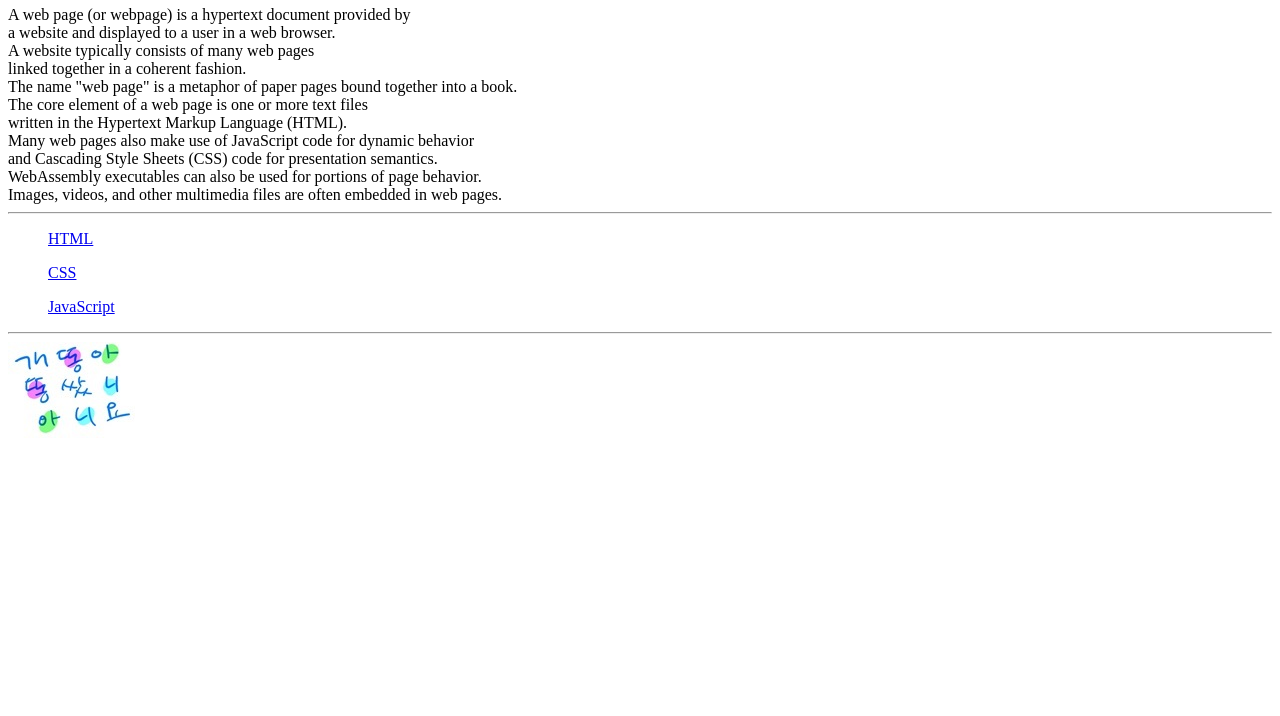
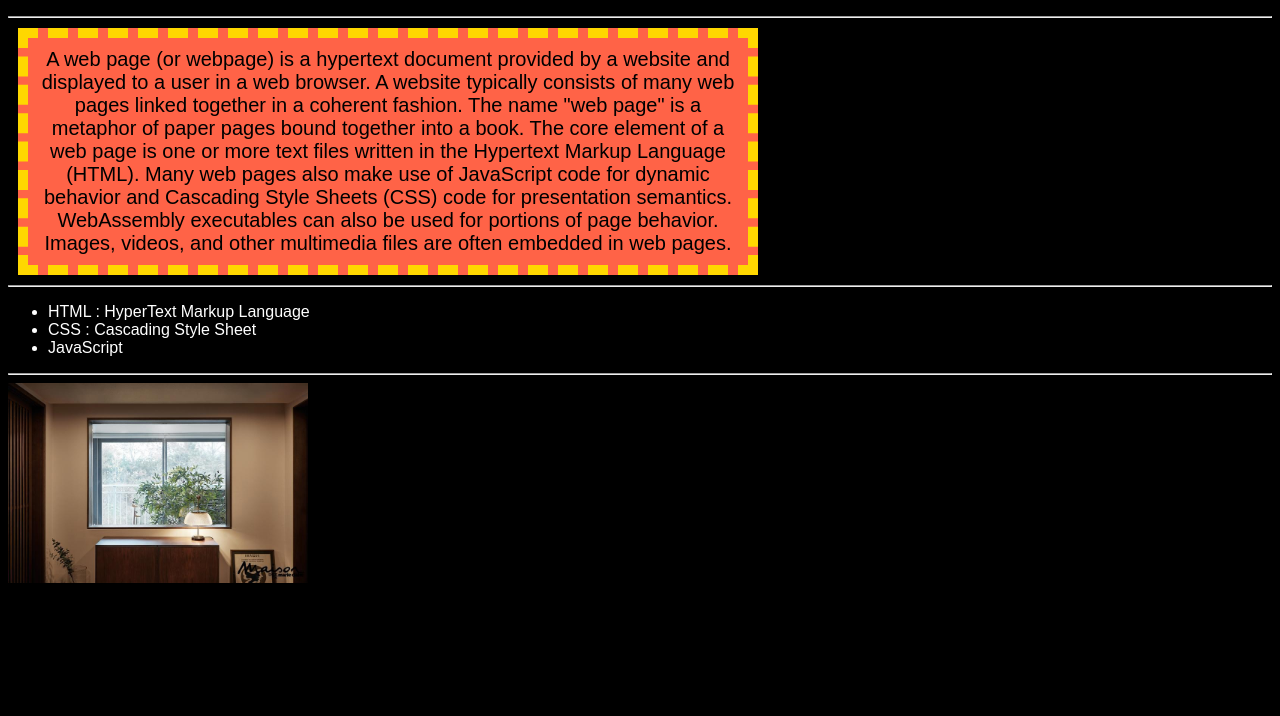
Before and after one commit to 30621hsw/web1, a plain HTML site: page index.html in a window 1280 px wide. Shown: the part 84-800 px from the top of the page. Drawn offline with Linux system fonts and the light colour scheme.

Commit message:
Add files via upload

```diff
--- a/index.html
+++ b/index.html
@@ -4,29 +4,71 @@
     <meta charset="UTF-8">
     <meta http-equiv="X-UA-Compatible" content="IE=edge">
     <meta name="viewport" content="width=device-width, initial-scale=1.0">
-    <title>30621황시원 안녕하세요</title>
-</head>
+    <title>30621황시원</title>
+    <style>
+        *{
+            background-color: black;
+            color: white;
+            font-family: Arial, Helvetica, sans-serif;
+        }
+        h1{
+            background-color: gold;
+            color: black;
+            text-align: center;
+            padding: 10px;
+        }
+        div{
+            background-color: tomato;
+            color: black;
+            width: 700px;
+            text-align: center;
+            font-size: 20px;
+            padding: 10px;
+            margin: 10px;
+            /*border-color: white;
+            border-width: 5px;
+            border-style: solid;*/
+            border: dashed gold 10px;
+        }
+        img{
+            width: 300px;
+            height: 200px;
+        }
+        ol li{
+            color: powderblue;
+        }
+        a{
+            text-decoration: none;
+        }
+        table,td{
+            bor
+        }
+    </style>
+    </head>
 <body>
     <h1>WEB</h1>
     <hr>
-    A web page (or webpage) is a hypertext document provided by <br>
-    a website and displayed to a user in a web browser.<br>
-    A website typically consists of many web pages <br>
-    linked together in a coherent fashion. <br>
+    <div>
+    A web page (or webpage) is a hypertext document provided by
+    a website and displayed to a user in a web browser.
+    A website typically consists of many web pages
+    linked together in a coherent fashion.
     The name "web page" is a metaphor of paper pages
-    bound together into a book.<br>
-    The core element of a web page is one or more text files <br>
-    written in the Hypertext Markup Language (HTML).<br>
-    Many web pages also make use of JavaScript code for dynamic behavior <br>
-    and Cascading Style Sheets (CSS) code for presentation semantics.<br>
-    WebAssembly executables can also be used for portions of page behavior.<br>
-    Images, videos, and other multimedia files are often embedded in web pages.<br>
+    bound together into a book.
+    The core element of a web page is one or more text files
+    written in the Hypertext Markup Language (HTML).
+    Many web pages also make use of JavaScript code for dynamic behavior
+    and Cascading Style Sheets (CSS) code for presentation semantics.
+    WebAssembly executables can also be used for portions of page behavior.
+    Images, videos, and other multimedia files are often embedded in web pages.
+    </div>
     <hr>
-    <ul ><a href="html.html">HTML</a></ul>
-    <ul><a href="css.html">CSS</a></ul>
-    <ul><a href="JS.html">JavaScript</a></ul>
+    <ul>
+        <li><a href="html.html">HTML</a> : HyperText Markup Language</li>
+        <li><a href="css.html">CSS</a> : Cascading Style Sheet</li>
+        <li><a href="JS.html">JavaScript</a></li>
+    </ul>
     <hr>
-    <img src="img\test2.jpg" alt="" width="" height="">
-
+    <img src="img/test1.jpg" alt="">
 </body>
 </html>
```
Also changed, not shown: test1.jpg (added).
